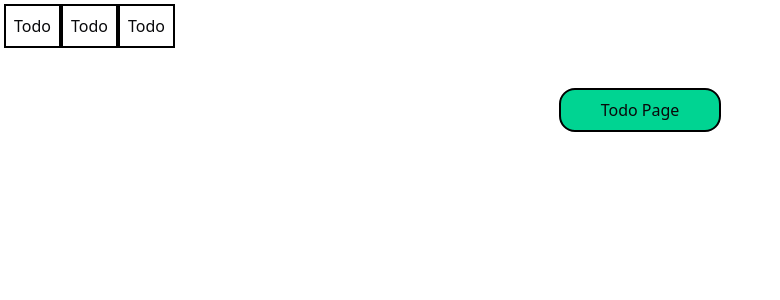
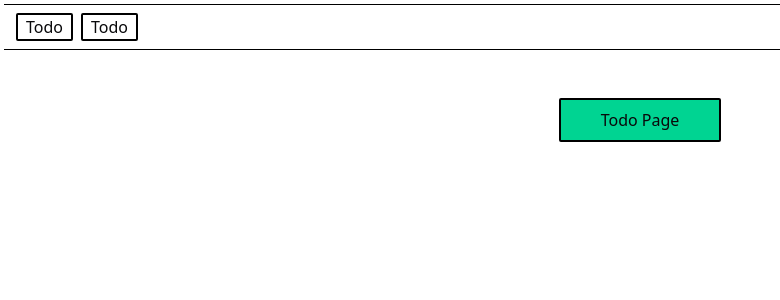
Before and after one commit to protoxianyx/moneymanager, a Next.js app: page / in a window 1280 px wide. Shown: the top 300 px of the page, without its empty margins (0-780 px from the left). Built offline with nearby package versions, Linux system fonts and the light colour scheme.

Commit message:
Made the Navbar somewhat pretty

```diff
--- a/app/components/Navbar.tsx
+++ b/app/components/Navbar.tsx
@@ -1,20 +1,24 @@
-import Link from 'next/link'
-import React from 'react'
+import Link from "next/link";
+import React from "react";
 
 const Navbar = () => {
   return (
-    <div className="flex flex-row">
-      <Link href={"/Todo"} className="p-2 border-2 border-black">
+    <div className="flex flex-row mb-2 border-y-1 border-black p-2">
+      <Link
+        href={"/Todo"}
+        className="px-2 border-2 border-black rounded-xs mx-1"
+      >
         Todo
       </Link>
-      <Link href={"/Todo"} className="p-2 border-2 border-black">
-        Todo
-      </Link>
-      <Link href={"/Todo"} className="p-2 border-2 border-black">
+
+      <Link
+        href={"/Todo"}
+        className="px-2 border-2 border-black rounded-xs mx-1"
+      >
         Todo
       </Link>
     </div>
   );
-}
+};
 
-export default Navbar
+export default Navbar;
--- a/app/page.tsx
+++ b/app/page.tsx
@@ -2,9 +2,16 @@ import Link from "next/link";
 import React from "react";
 
 const page = () => {
-  return <div className="flex items-center justify-center m-10">
-    <Link href={"/Todo"} className="border-2 border-black hover:bg-accent bg-emerald-400 rounded-2xl py-2 px-10 ">Todo Page</Link>
-  </div>;
+  return (
+    <div className="flex items-center justify-center m-10">
+      <Link
+        href={"/Todo"}
+        className="border-2 border-black hover:bg-accent bg-emerald-400 rounded-xs py-2 px-10 m-2"
+      >
+        Todo Page
+      </Link>
+    </div>
+  );
 };
 
 export default page;
```
